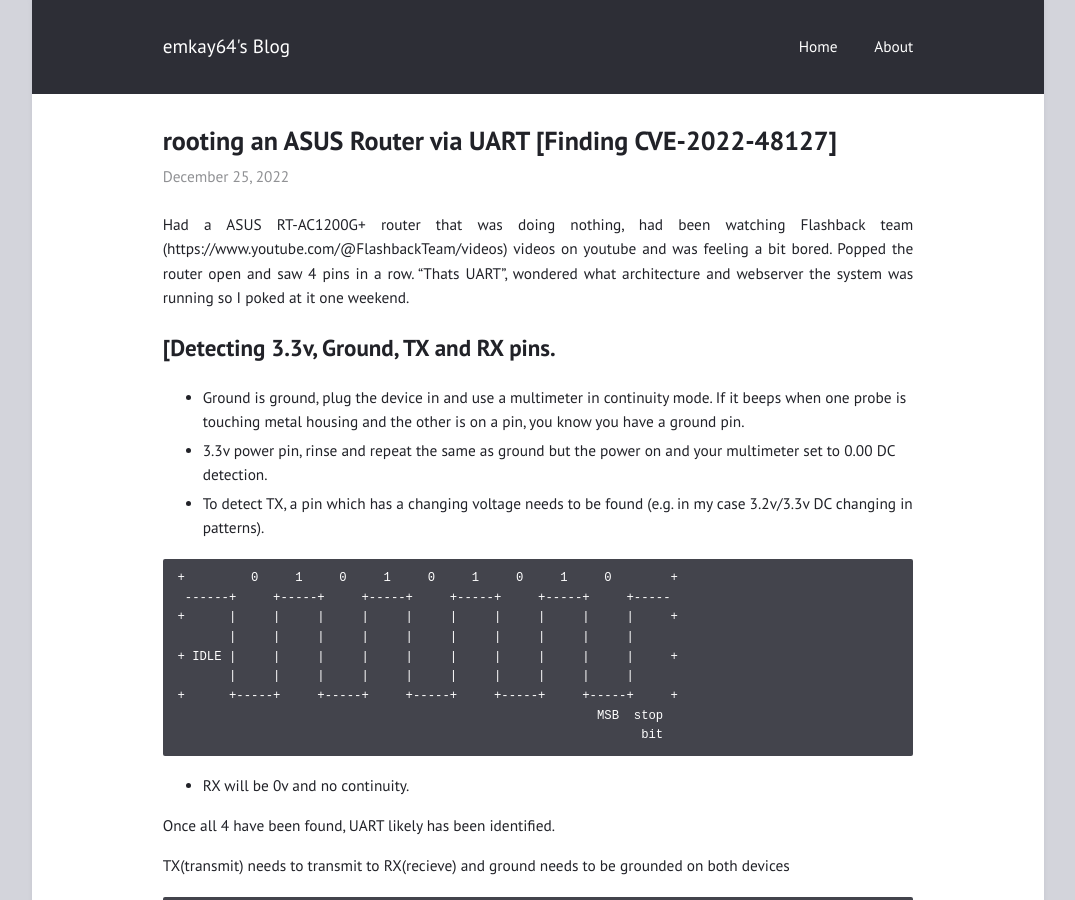
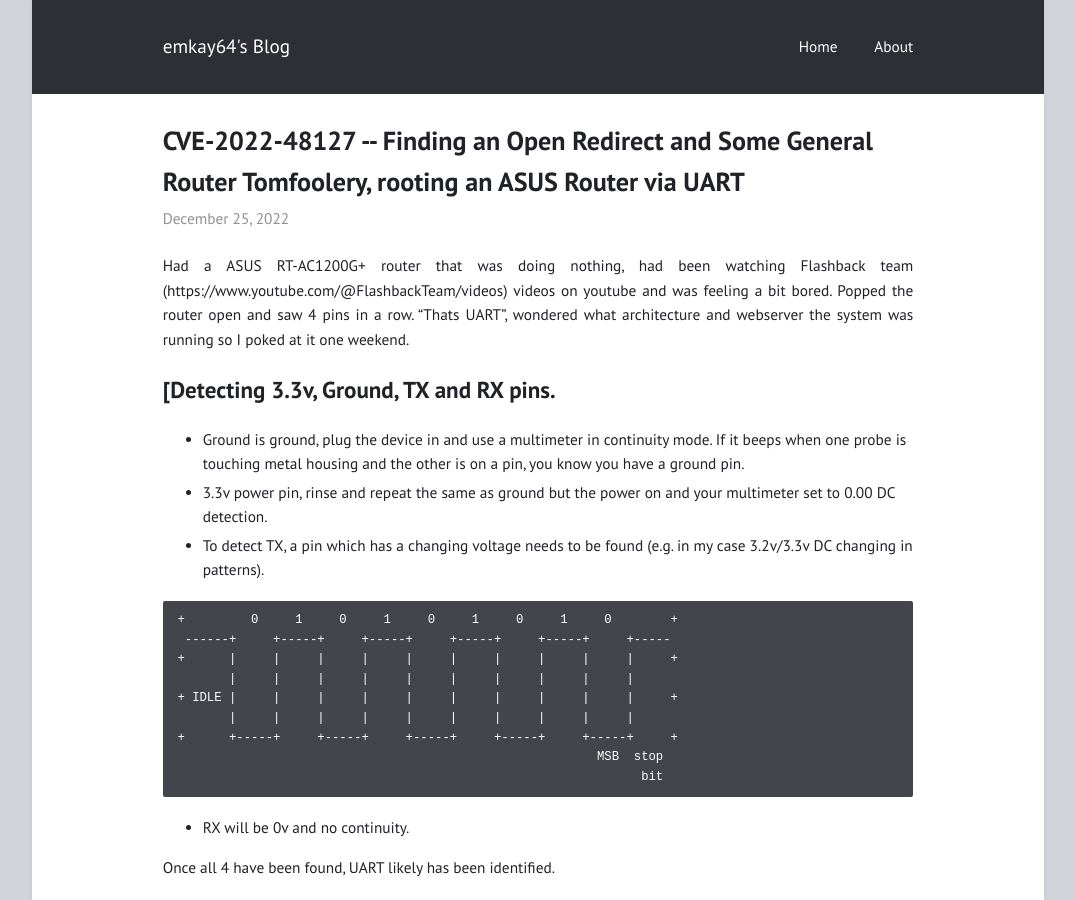
Before and after one commit to emkay64/emkay64.github.io, a Jekyll site: the page built from _posts/2022-12-25-rooting-a-router.md, in a window 1280 px wide and 900 px high. Shown: the whole window, without its empty margins (102-1177 px from the left). Built offline with Jekyll 4.4.1, drawn with Linux system fonts in a browser that asks for light colours.

Commit message:
title change

```diff
--- a/_posts/2022-12-25-rooting-a-router.md
+++ b/_posts/2022-12-25-rooting-a-router.md
@@ -1,5 +1,5 @@
 ---
-title:  rooting an ASUS Router via UART [Finding CVE-2022-48127]
+title:  CVE-2022-48127 -- Finding an Open Redirect and Some General Router Tomfoolery, rooting an ASUS Router via UART
 layout: post
 ---
 
```
